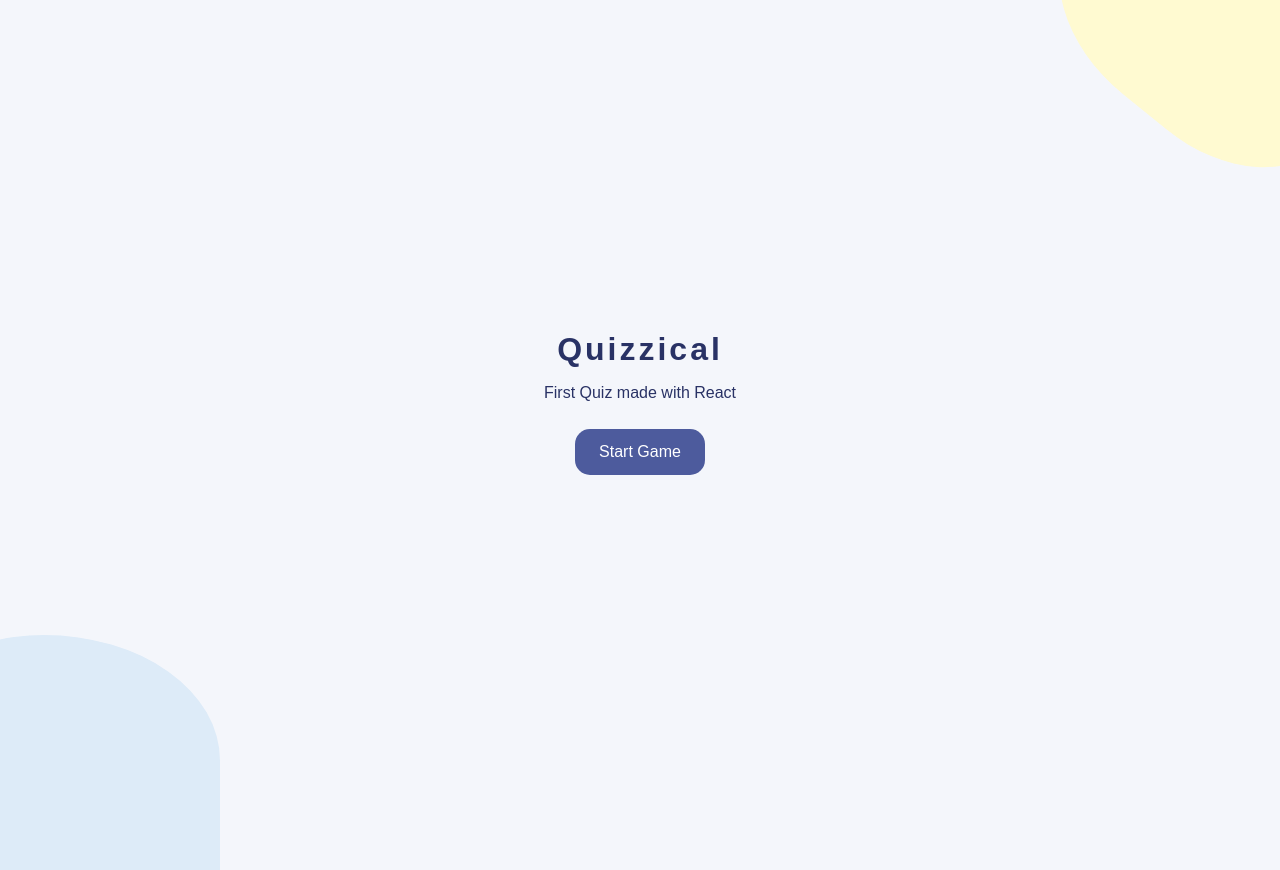
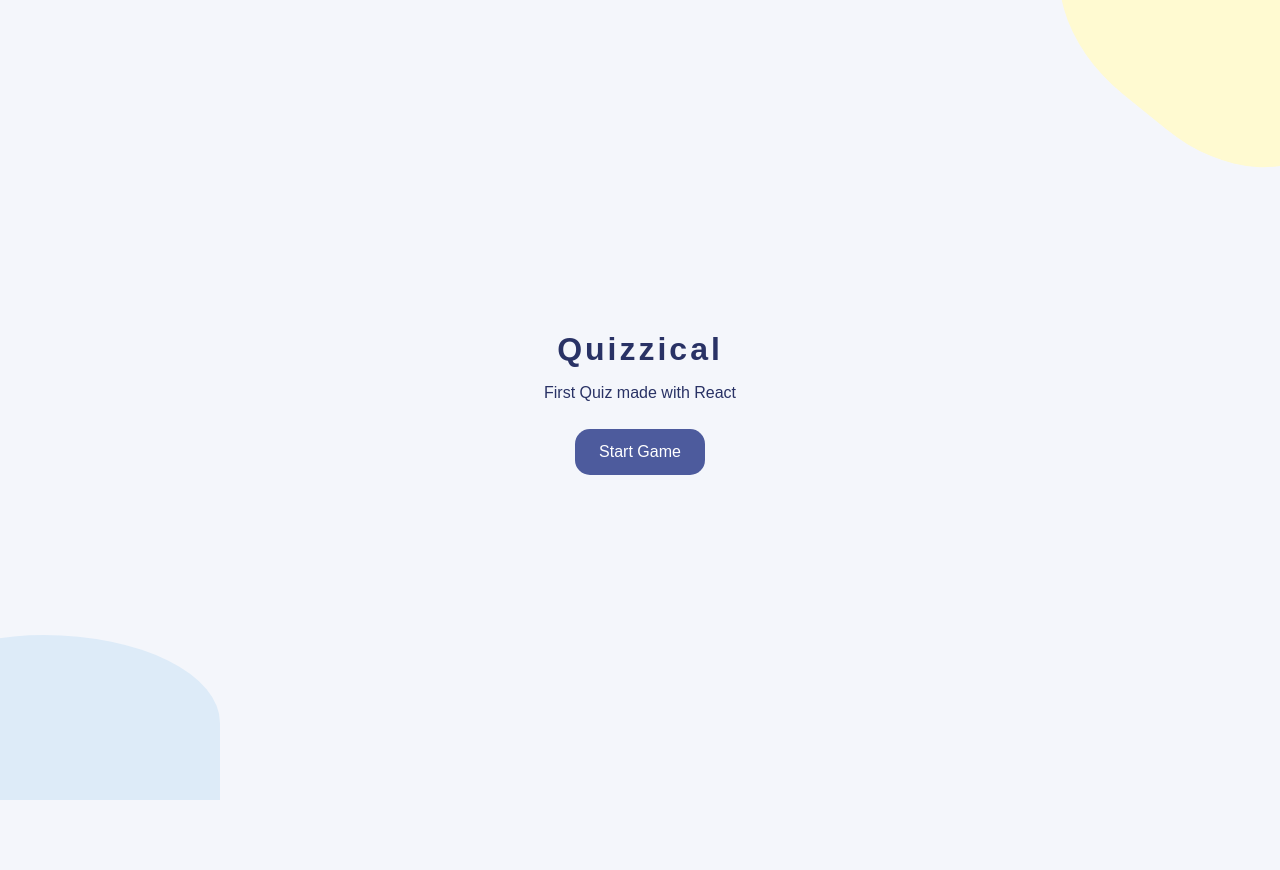
Before and after one commit to bojanognjen/Quizzical, a React (Vite) app: page / in a window 1280 px wide. Shown: the top 870 px of the page. After the commit the page ends 800 px from the top, so only its background shows below. Built offline with nearby package versions, Linux system fonts and the light colour scheme; no server answers.

Commit message:
Some style corrections applied connected with lower left corner fixing

```diff
--- a/src/App.css
+++ b/src/App.css
@@ -19,11 +19,11 @@ z-index: -1;
 }
 
 .lower__corner {
-  position: absolute;
+  position: fixed;
   background-color: hsl(210, 65%, 92%);
   width: 330px;
-  height: 235px;
-  bottom: -70px;
+  height: 165px;
+  bottom: 0px;
   left: -110px;
   border-top-right-radius: 80%;
   border-top-left-radius: 70%;
--- a/src/index.css
+++ b/src/index.css
@@ -74,4 +74,5 @@ body {
   font-weight: 400;
   font-size: 1rem;
   text-align: center;
+  overflow-x: hidden;
 }
```
